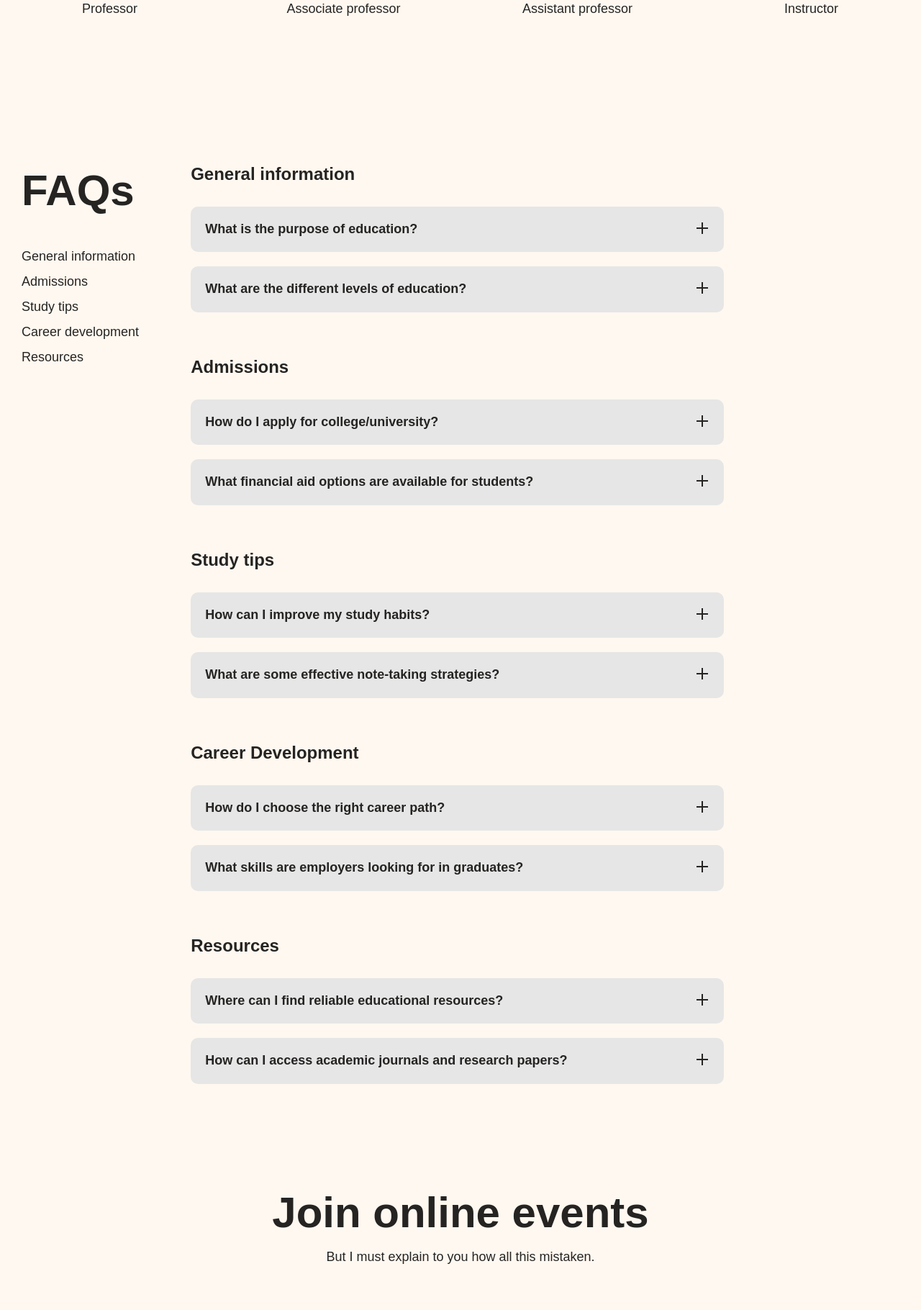
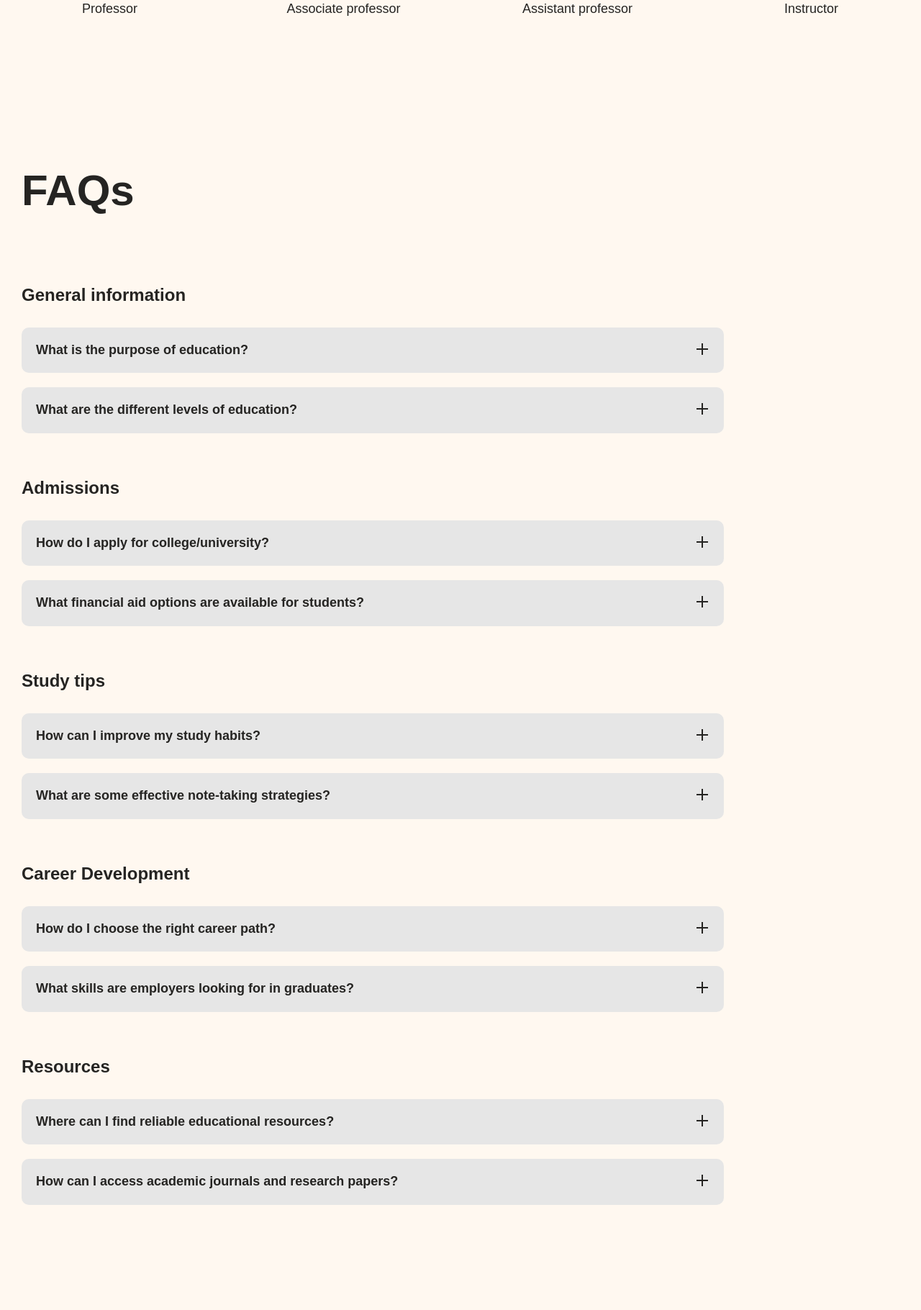
Before and after one commit to MishaKozarev/Template, a PHP site: page /about.html in a window 1280 px wide. Shown: the part 3732-5552 px from the top of the page at 72% size. Run offline with PHP 8.4, Linux system fonts and the light colour scheme; some web fonts are replaced.

Commit message:
feat: fix section faq

```diff
--- a/about.html
+++ b/about.html
@@ -264,16 +264,6 @@
             <div id="GMBOGClSHQJhpmP">
               <div class="fhUjWwSgYjMWAsH">
                 <h1>FAQs<br /></h1>
-              </div>
-              <div class="aXraOViHgwcJNNG">
-                <a href="#general-information" class="NBeyaakqFrVuQRh"
-                  >General information</a
-                ><a href="#admissions" class="NBeyaakqFrVuQRh UrJiCuqgUmdRWpD"
-                  >Admissions</a
-                ><a href="#study-tips" class="NBeyaakqFrVuQRh">Study tips</a
-                ><a href="#career-development" class="NBeyaakqFrVuQRh"
-                  >Career development</a
-                ><a href="#resources" class="NBeyaakqFrVuQRh">Resources</a>
               </div>
             </div>
             <div id="ZQtImhZAsjhWXyg" class="VMRwcJuMevPCalC">
--- a/css/main.css
+++ b/css/main.css
@@ -324,7 +324,7 @@ body {
   background-color: #fff8f0;
 }
 
-@media (max-width: 740px) {
+@media (max-width: 820px) {
   .header__info {
     display: none;
   }
--- a/css/style.css
+++ b/css/style.css
@@ -1150,7 +1150,7 @@ img {
   grid-column-gap: 50px;
   grid-row-gap: 50px;
   grid-template-rows: auto;
-  grid-template-columns: 0.25fr 1fr;
+  grid-template-columns: 1fr;
   width: 90%;
   position: relative;
 }
```
